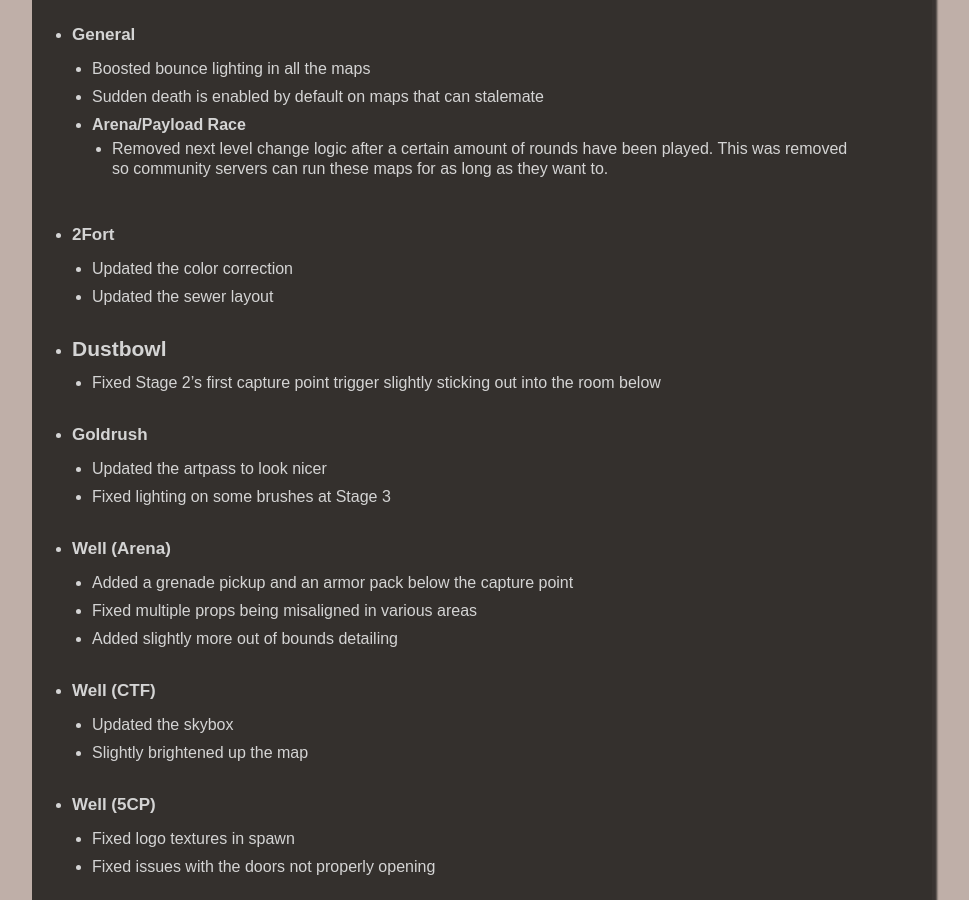
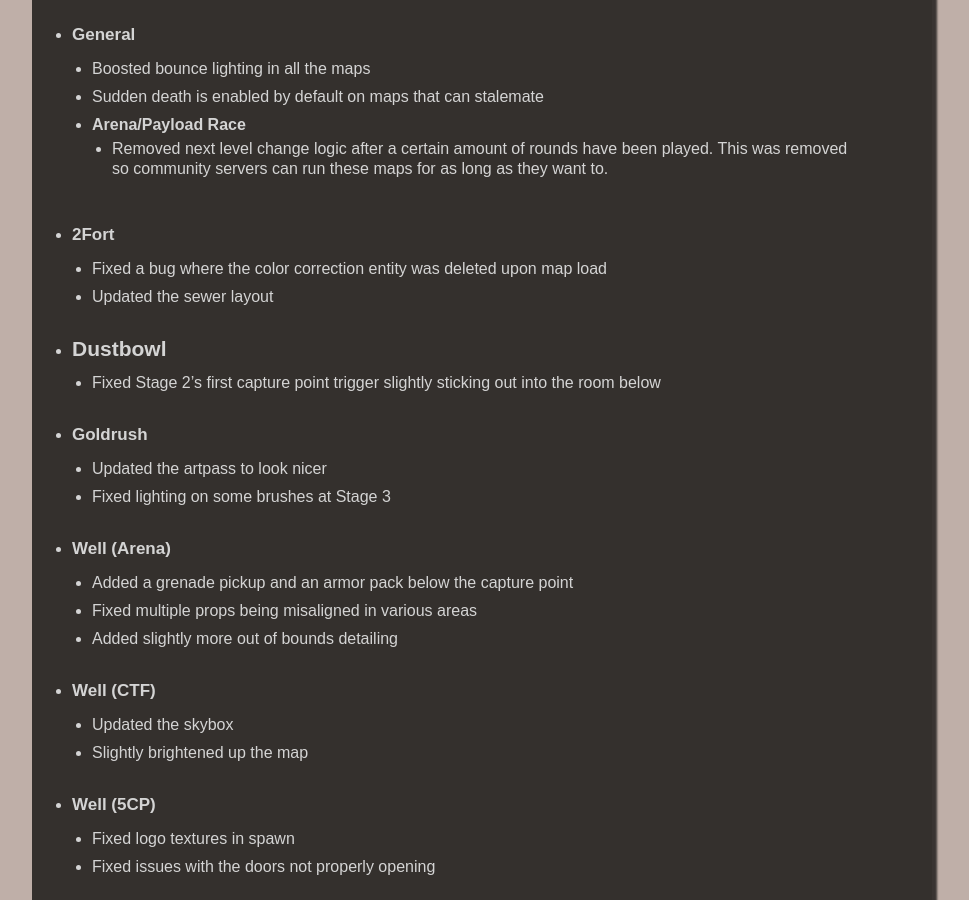
Before and after one commit to Pre-Fortress-2/PF2-Website, a Jekyll site: the page built from _posts/updates/2024-06-28-update-073.md, in a window 1280 px wide and 900 px high, scrolled down 2383 px. Shown: the whole window, without its empty margins (158-1127 px from the left). Built offline with Jekyll 4.4.1, drawn with Linux system fonts in a browser that asks for light colours.

Commit message:
color correction note on 2fort

```diff
--- a/_posts/updates/2024-06-28-update-073.md
+++ b/_posts/updates/2024-06-28-update-073.md
@@ -75,7 +75,7 @@
 		- Removed next level change logic after a certain amount of rounds have been played. This was removed so community servers can run these maps for as long as they want to.
 
 - ### 2Fort
-	- Updated the color correction
+	- Fixed a bug where the color correction entity was deleted upon map load
 	- Updated the sewer layout
 
 - ## Dustbowl
```
